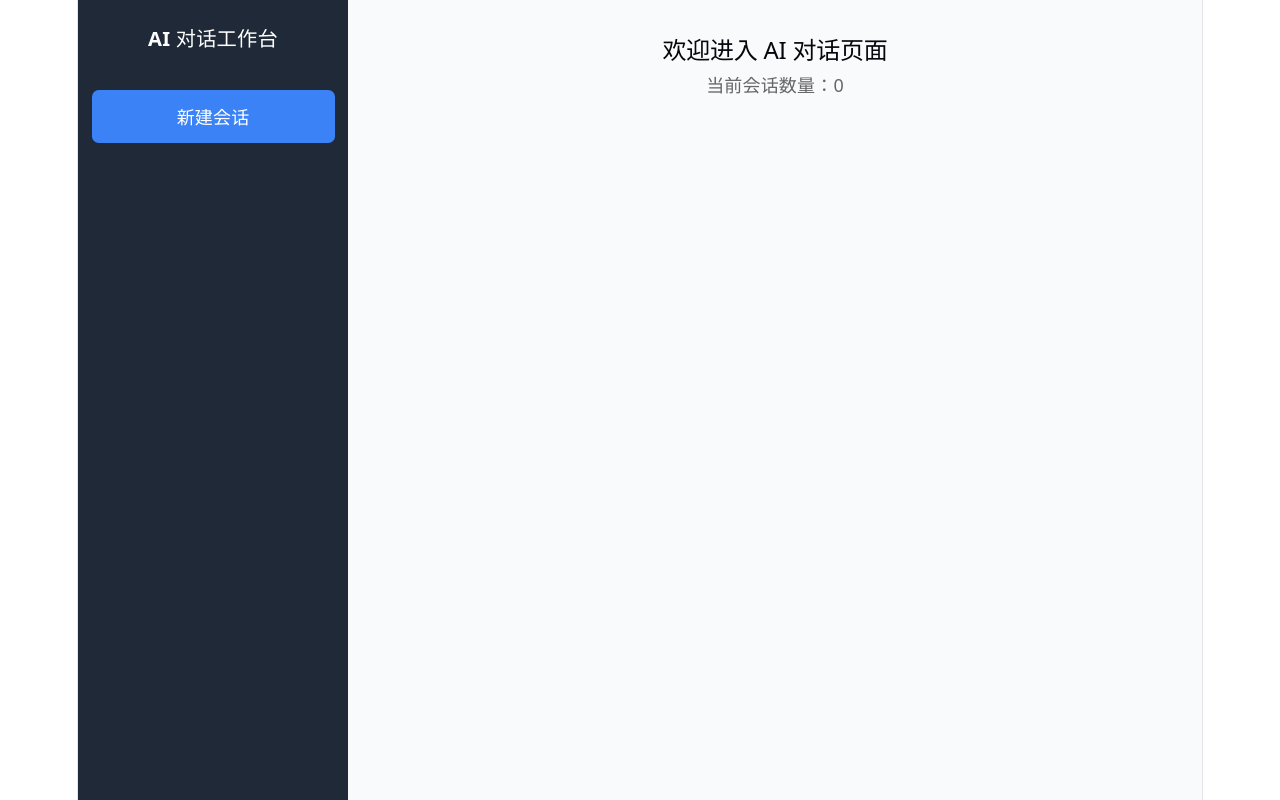
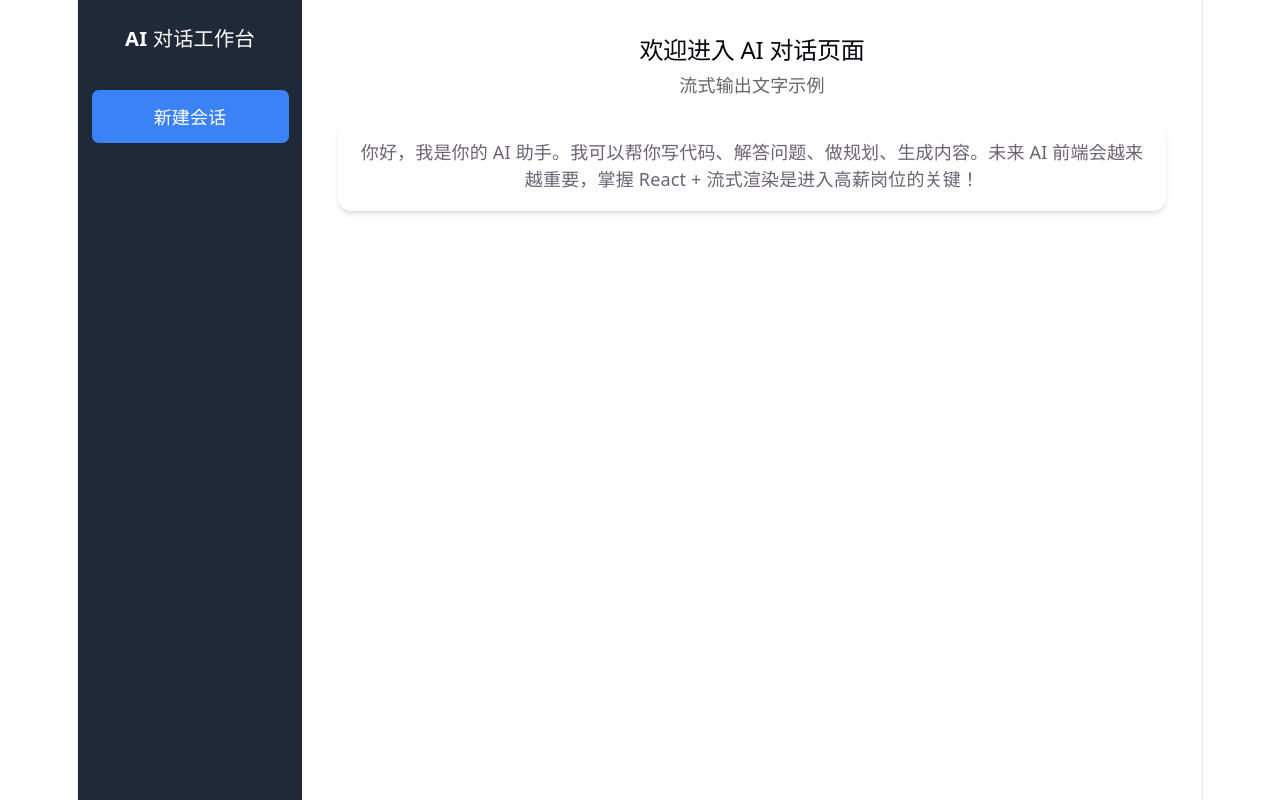
Before and after one commit to GuangTom/ai-chat-template, a React (Vite) app: page / in a window 1280 px wide. Built offline with nearby package versions, Linux system fonts and the light colour scheme.

Commit message:
feat: 实现 useTransition 流式文字输出效果

```diff
--- a/src/App.tsx
+++ b/src/App.tsx
@@ -1,5 +1,9 @@
 import { useEffect, useRef, useState } from 'react'
-import { useChatStore } from './store/useChatStore'
+import TypeWriter from '@/components/TypeWriter'
+import { useChatStore } from '@/store/useChatStore'
+
+const content =
+  '你好，我是你的 AI 助手。我可以帮你写代码、解答问题、做规划、生成内容。未来 AI 前端会越来越重要，掌握 React + 流式渲染是进入高薪岗位的关键！'
 
 export default function App() {
   const { sessionList, addSession, deleteSession, editSessionTitle } =
@@ -107,10 +111,17 @@ export default function App() {
       </aside>
 
       {/* 主内容区 */}
-      <main className="main-content flex-1 bg-[#f9fafb] p-8">
+      <main className="main-content w-full max-w-200 p-8">
         <h2>欢迎进入 AI 对话页面</h2>
 
-        <p className="mt-2 text-[#666]">当前会话数量：{sessionList.length}</p>
+        <p className="mt-2 text-[#666]">流式输出文字示例</p>
+
+        <div className="type-writer mt-5 p-4 bg-white rounded-xl shadow-md">
+          <TypeWriter
+            speed={30}
+            content={content}
+          />
+        </div>
       </main>
     </div>
   )
--- /dev/null
+++ b/src/components/TypeWriter.tsx
@@ -0,0 +1,49 @@
+import { useEffect, useState, useTransition } from 'react'
+
+// 流式打字机组件
+type Props = {
+  /** 显示内容 */
+  content: string
+  /** 显示速度 */
+  speed?: number
+}
+
+export default function TypeWriter({ content, speed = 10 }: Props) {
+  const [_isPending, startTransition] = useTransition()
+  const [typingStatus, setTypingStatus] = useState(() => ({
+    content,
+    showText: ''
+  }))
+
+  if (typingStatus.content !== content) {
+    setTypingStatus({
+      content,
+      showText: ''
+    })
+  }
+
+  useEffect(() => {
+    let i = 0
+    const timer = setInterval(() => {
+      startTransition(() => {
+        setTypingStatus(() => ({
+          content,
+          showText: content.slice(0, i + 1)
+        }))
+      })
+
+      i++
+      if (i >= content.length) {
+        clearInterval(timer)
+      }
+    }, speed)
+
+    return () => clearInterval(timer)
+  }, [content, speed])
+
+  return (
+    <div className="type-writer whitespace-pre-wrap leading-6">
+      {typingStatus.showText}
+    </div>
+  )
+}
--- a/tsconfig.app.json
+++ b/tsconfig.app.json
@@ -5,6 +5,10 @@
     "lib": ["ES2023", "DOM"],
     "module": "esnext",
     "types": ["vite/client"],
+    "baseUrl": "./",
+    "paths": {
+      "@/*": ["src/*"]
+    },
     "skipLibCheck": true,
 
     /* Bundler mode */
```
